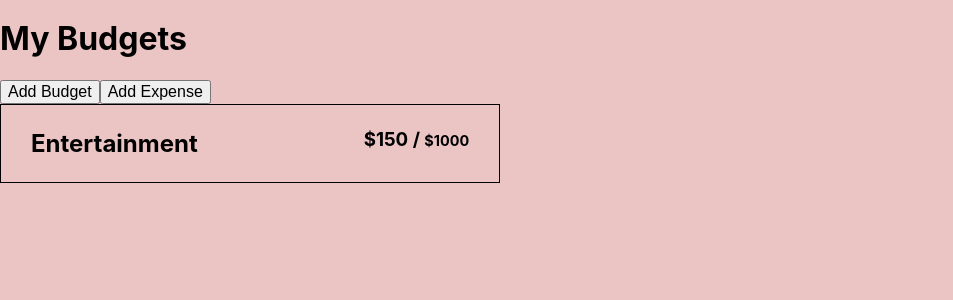
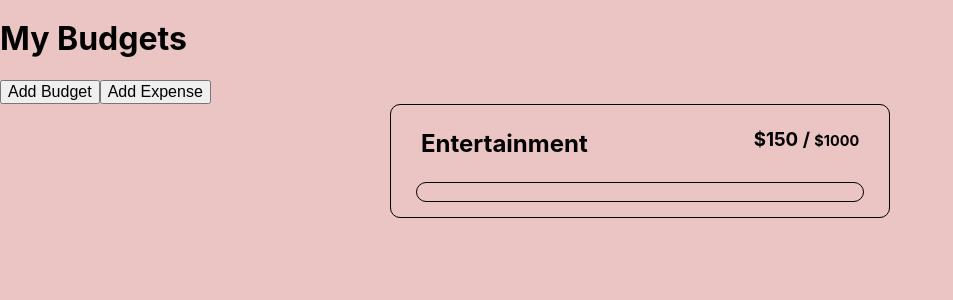
Before and after one commit to HoiJW/project-budget-app, a React (Create React App) app: page / in a window 1280 px wide. Shown: the top 300 px of the page, without its empty margins (0-953 px from the left). Built offline with nearby package versions, Linux system fonts and the light colour scheme.

Commit message:
added progress bar css

```diff
--- a/src/App.scss
+++ b/src/App.scss
@@ -1,2 +1,3 @@
 @import './ScssComponends/setup';
-@import './ScssComponends/budget-cards'
+@import './ScssComponends/budget-cards';
+@import './ScssComponends/_progress-bar';
--- a/src/Components/BudgetCards.js
+++ b/src/Components/BudgetCards.js
@@ -2,9 +2,13 @@ function BudgetCards( { name , amount , max}){
     return(
         <div className='budget-cards'>
             <div className="titles">
-            <h2>{name}</h2>
-            <h3>${amount} / <span className="max">${max}</span> </h3>
+                <h2>{name}</h2>
+                <h3>${amount} / <span className="max">${max}</span> </h3>
             </div>
+            <div className="progress-bar">
+
+            </div>
+
         </div>
     )
 }
--- a/src/ScssComponends/_budget-cards.scss
+++ b/src/ScssComponends/_budget-cards.scss
@@ -1,8 +1,11 @@
 .budget-cards{
+    margin: 0 auto;
     border: 1px solid black;
     width: 500px;
     display: flex;
     justify-content: center;
+    flex-wrap: wrap;
+    border-radius: 10px;
 }
 .titles{
     display: flex;
--- /dev/null
+++ b/src/ScssComponends/_progress-bar.scss
@@ -0,0 +1,7 @@
+.progress-bar{
+    border: 1px solid black;
+    height: 20px;
+    width: 90%;
+    margin-bottom: 3%;
+    border-radius: 25px;
+}
```
